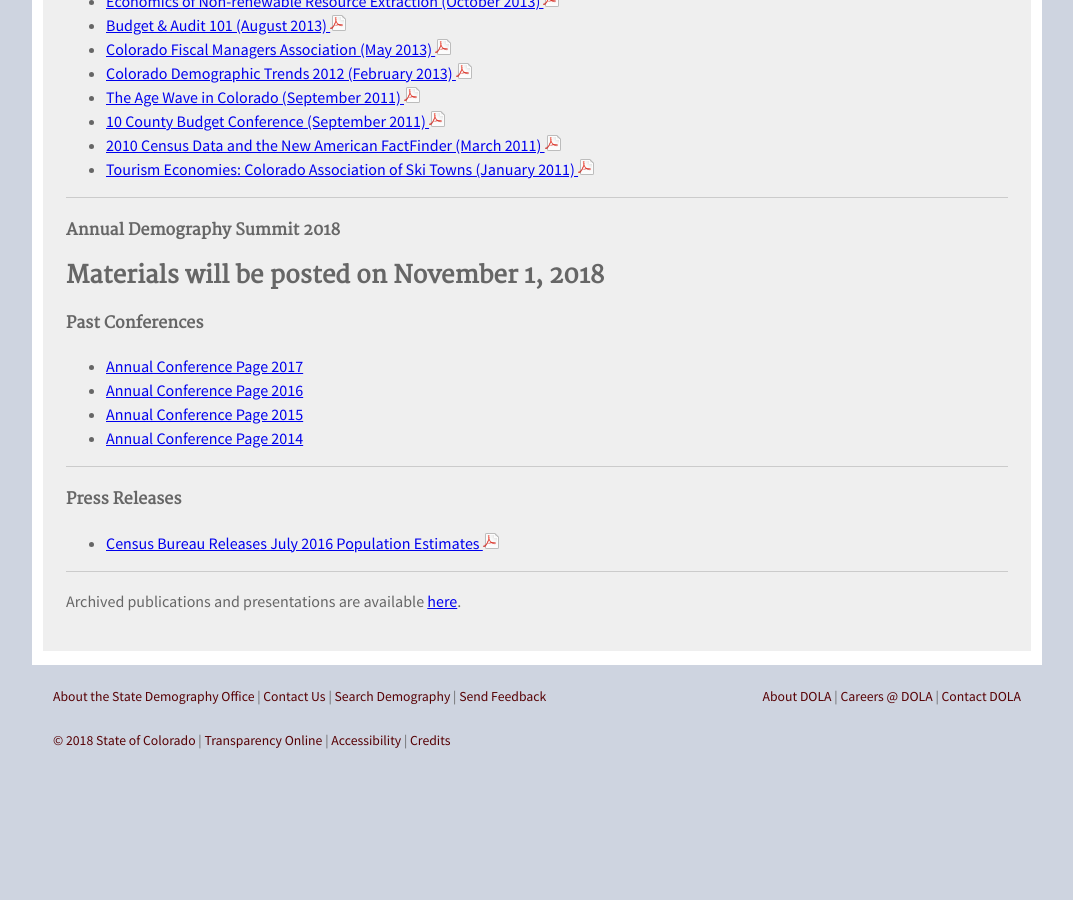
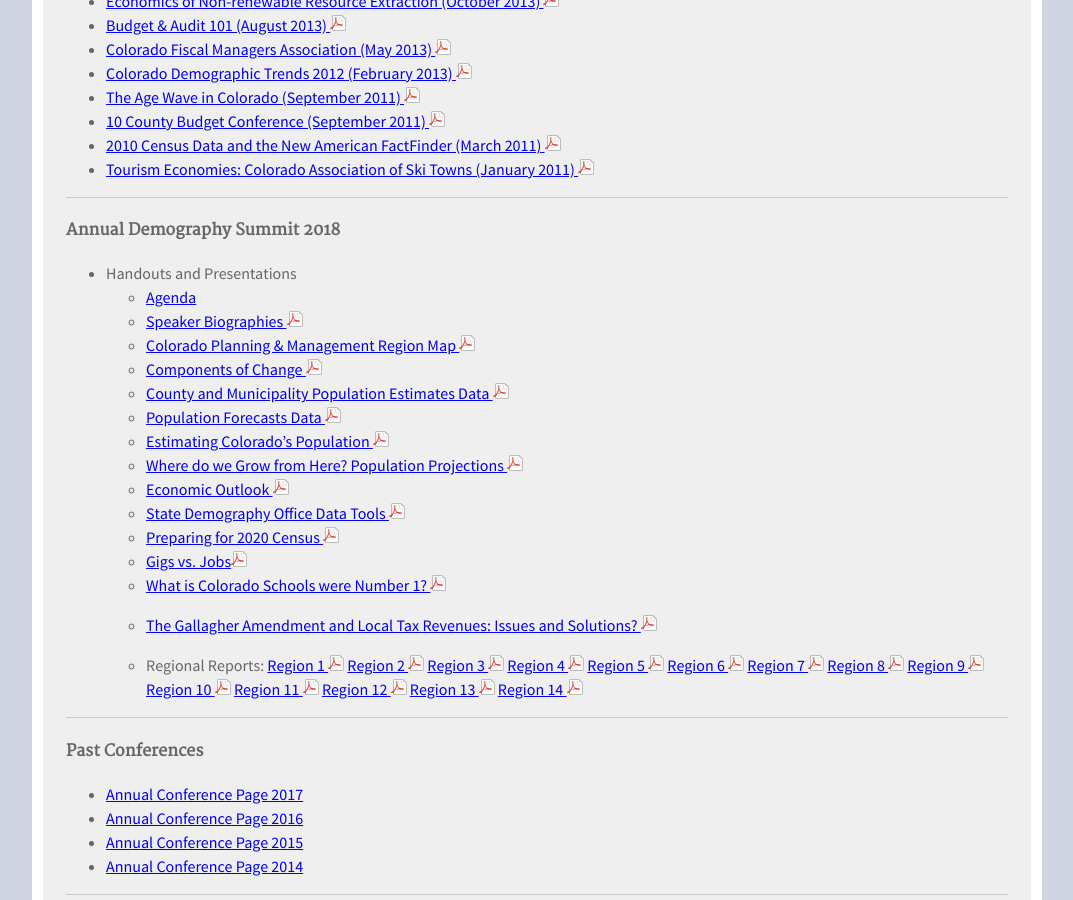
Before and after one commit to TBleess/Website_New, a Jekyll site: the page built from pages/9_Not_in_Menu/publications-and-presentations.md, in a window 1280 px wide and 900 px high, scrolled down 1289 px. Shown: the whole window, without its empty margins (103-1176 px from the left). Built offline with Jekyll 4.4.1, drawn with Linux system fonts in a browser that asks for light colours; before the commit the page ends 2062 px from its top, so only the background shows below that.

Commit message:
Update publications-and-presentations.md

```diff
--- a/pages/9_Not_in_Menu/publications-and-presentations.md
+++ b/pages/9_Not_in_Menu/publications-and-presentations.md
@@ -73,7 +73,39 @@ We've moved all of our profiles to their own page, which can be found [here.](ht
 
 #### Annual Demography Summit 2018
 
-Materials will be posted on November 1, 2018
+- Handouts and Presentations
+  - [Agenda](https://drive.google.com/uc?export=download&id=1mVz4fuiqHid6826-4Ur2AmhfMrFM5DCd)
+  - [Speaker Biographies ![pdf](/images/page_white_acrobat.png 'download pdf file')](https://drive.google.com/uc?export=download&id=14KXxXvUmjybzQ5N11emrXyULa6bB3Uit)
+  - [Colorado Planning & Management Region Map ![pdf](/images/page_white_acrobat.png 'download pdf file')](https://drive.google.com/uc?export=download&id=0B2FMBVetYCVCcWRFN1lSZWFfRms)
+  - [Components of Change ![pdf](/images/page_white_acrobat.png 'download pdf file')](https://drive.google.com/uc?export=download&id=1skKvwMuUxqnIeQ2z_jwQlgDCfEVtxLdh)
+  - [County and Municipality Population Estimates Data ![pdf](/images/page_white_acrobat.png 'download pdf file')](https://drive.google.com/uc?export=download&id=1GsDgHJqfcugTWDG1mb4bkGQcMibQEWgD)
+  - [Population Forecasts Data ![pdf](/images/page_white_acrobat.png 'download pdf file')](https://drive.google.com/uc?export=download&id=1xNxM7uBZYBZ9I-zDiI8mEO8rGrySZfs-)
+  - [Estimating Colorado's Population ![pdf](/images/page_white_acrobat.png 'download pdf file')](https://drive.google.com/uc?export=download&id=1192LVTfiL3p8VBAYrqonKSnpLhd5IdZT)
+  - [Where do we Grow from Here? Population Projections ![pdf](/images/page_white_acrobat.png 'download pdf file')](https://drive.google.com/uc?export=download&id=1qIhkID40xuCwOYMYwjto4QQEBrxpuBxe)
+  - [Economic Outlook ![pdf](/images/page_white_acrobat.png 'download pdf file')](https://drive.google.com/uc?export=download&id=1rBhtW_I-L7ZonghR0jNUG4egYkSm22rg)
+  - [State Demography Office Data Tools ![pdf](/images/page_white_acrobat.png 'download pdf file')](https://drive.google.com/uc?export=download&id=1uBIqjFalnRC15wPLWl3IBwjblcfPbJTz)
+  - [Preparing for 2020 Census ![pdf](/images/page_white_acrobat.png 'download pdf file')](https://drive.google.com/uc?export=download&id=1T2QAzoY-3JnkPe2g5QNg1gX3y2-7EYdI)
+  - [Gigs vs. Jobs![pdf](/images/page_white_acrobat.png 'download pdf file')](https://drive.google.com/uc?export=download&id=1uXcksCF8eZ3p1GF5P1JVUTzNG3sl1BJc)
+  - [What is Colorado Schools were Number 1? ![pdf](/images/page_white_acrobat.png 'download pdf file')](https://drive.google.com/uc?export=download&id=16M3eRItvykPfK8-fqMkANrQxNr3_EiuK)
+  - [The Gallagher Amendment and Local Tax Revenues: Issues and Solutions? ![pdf](/images/page_white_acrobat.png 'download pdf file')](https://drive.google.com/uc?export=download&id=1KbbNrt7iOFBqaapPLq03lb0M18E7HSbB)
+
+  - Regional Reports:
+    [Region 1 ![pdf](/images/page_white_acrobat.png 'download pdf file')](https://drive.google.com/uc?export=download&id=1vfTtp5bX2FiD_3l94ssQRpyMgEKnvZmpJ)
+    [Region 2 ![pdf](/images/page_white_acrobat.png 'download pdf file')](https://drive.google.com/uc?export=download&id=1HD5E574pO9ojAhVTUzQZxDbSBdGbJGma)
+    [Region 3 ![pdf](/images/page_white_acrobat.png 'download pdf file')](https://drive.google.com/uc?export=download&id=1TU9gZgpfbvZjg7-uR4PW51A2Dh4Z6I0H)
+    [Region 4 ![pdf](/images/page_white_acrobat.png 'download pdf file')](https://drive.google.com/uc?export=download&id=1UklKLa4vRlkT71BXo_GFNyLpBYQ_XHxd)
+    [Region 5 ![pdf](/images/page_white_acrobat.png 'download pdf file')](https://drive.google.com/uc?export=download&id=1IMNpIJUv0_E__vCKVN3h1zQMS-8EMR2W)
+    [Region 6 ![pdf](/images/page_white_acrobat.png 'download pdf file')](https://drive.google.com/uc?export=download&id=1hg0AYNz1zFCM06mEc7jFhbOM-7zIX2tm)
+    [Region 7 ![pdf](/images/page_white_acrobat.png 'download pdf file')](https://drive.google.com/uc?export=download&id=1qE2ehUAKkyyJrtuyEYX7BTpIb0a_Ekb7)
+    [Region 8 ![pdf](/images/page_white_acrobat.png 'download pdf file')](https://drive.google.com/uc?export=download&id=1jd3JqMVhyI2cnxmmg6H6bmYfoPw8norY)
+    [Region 9 ![pdf](/images/page_white_acrobat.png 'download pdf file')](https://drive.google.com/uc?export=download&id=1SbkmIRlUSrLnMdMgxxGR4LBtA_P8aMsb)
+    [Region 10 ![pdf](/images/page_white_acrobat.png 'download pdf file')](https://drive.google.com/uc?export=download&id=1iBMhUnzHwl5NBz97BEcNwyo6cP8MHiVM)
+    [Region 11 ![pdf](/images/page_white_acrobat.png 'download pdf file')](https://drive.google.com/uc?export=download&id=1wHe611vJ6HeFHerEDVi2GDnWkA76twik)
+    [Region 12 ![pdf](/images/page_white_acrobat.png 'download pdf file')](https://drive.google.com/uc?export=download&id=1xoHbguZZVa4xWK3RMxfN66rL_-JsYns-)
+    [Region 13 ![pdf](/images/page_white_acrobat.png 'download pdf file')](https://drive.google.com/uc?export=download&id=1Ucb96BFmRU0qx-8h2gS5ujFIisHu-Ez5)
+    [Region 14 ![pdf](/images/page_white_acrobat.png 'download pdf file')](https://drive.google.com/uc?export=download&id=1ACwcCeUIKYUeqqu_ONt0WTWZGteBQPTU)
+
+
 ---
 
 #### Past Conferences
```
